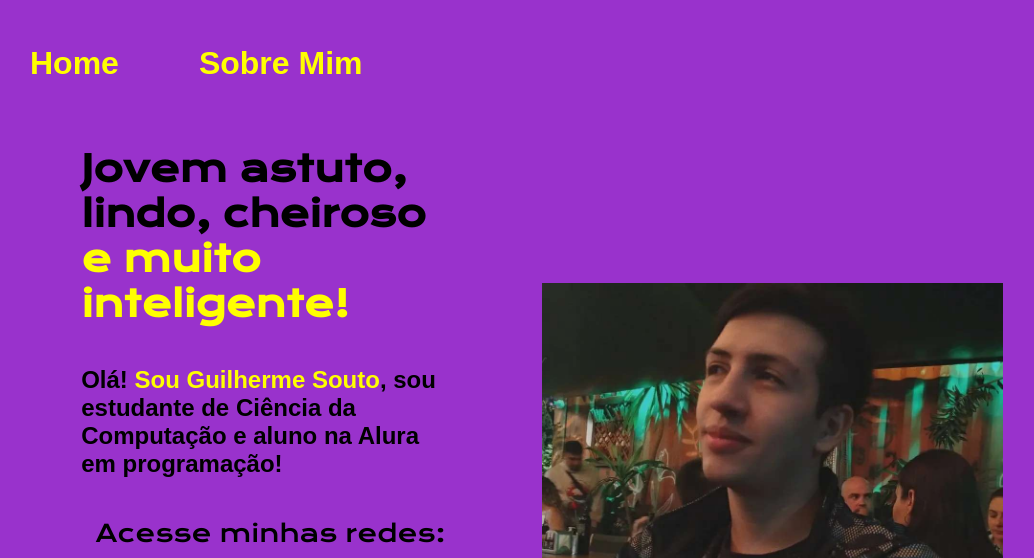
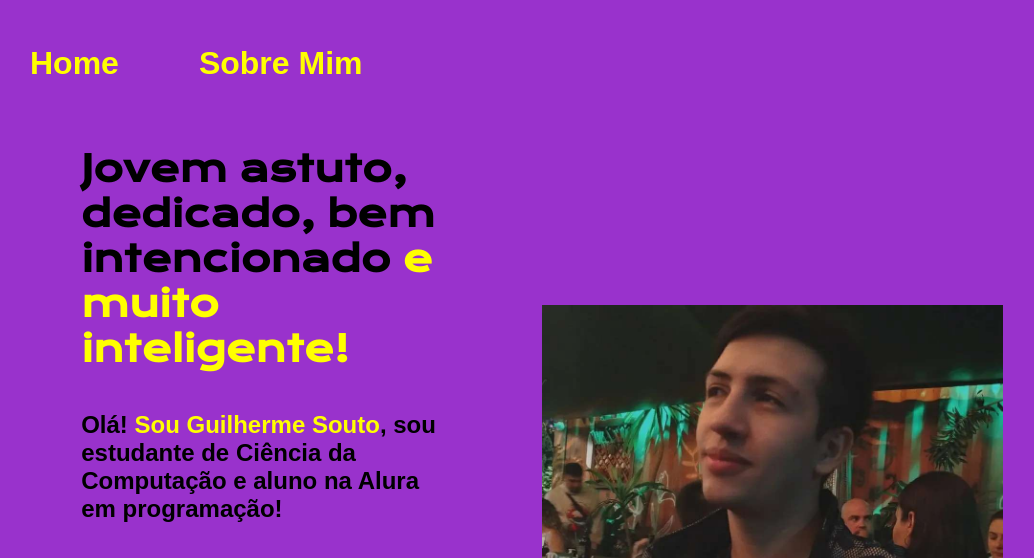
Before and after one commit to GuiSoutoo/portfolio-guilherme-souto, a plain HTML site: page index.html in a window 1280 px wide. Shown: the top 558 px of the page, without its empty margins (98-1132 px from the left). Drawn offline with nearby package versions, Linux system fonts and the light colour scheme; files that its build step writes are made by us from their sources; files whose address does not match are found by name; a web font is replaced by a local one.

Commit message:
Update index.html

```diff
--- a/index.html
+++ b/index.html
@@ -15,7 +15,7 @@
     </header>
     <main class="apresentação">
         <section class="apresentação__conteúdo">
-            <h1 class="apresentação__conteúdo__título">Jovem astuto, lindo, cheiroso <strong class="destaque-título">e muito inteligente!</strong></h1>
+            <h1 class="apresentação__conteúdo__título">Jovem astuto, dedicado, bem intencionado <strong class="destaque-título">e muito inteligente!</strong></h1>
             <p class="apresentação__conteúdo__parágrafo">Olá! <strong class="destaque-nome">Sou Guilherme Souto</strong>, sou estudante de Ciência da Computação e aluno na Alura em programação!</p>
             <div class="apresentação__links">
                 <h2 class="apresentação__links__subititulo">Acesse minhas redes:</h2>
```
